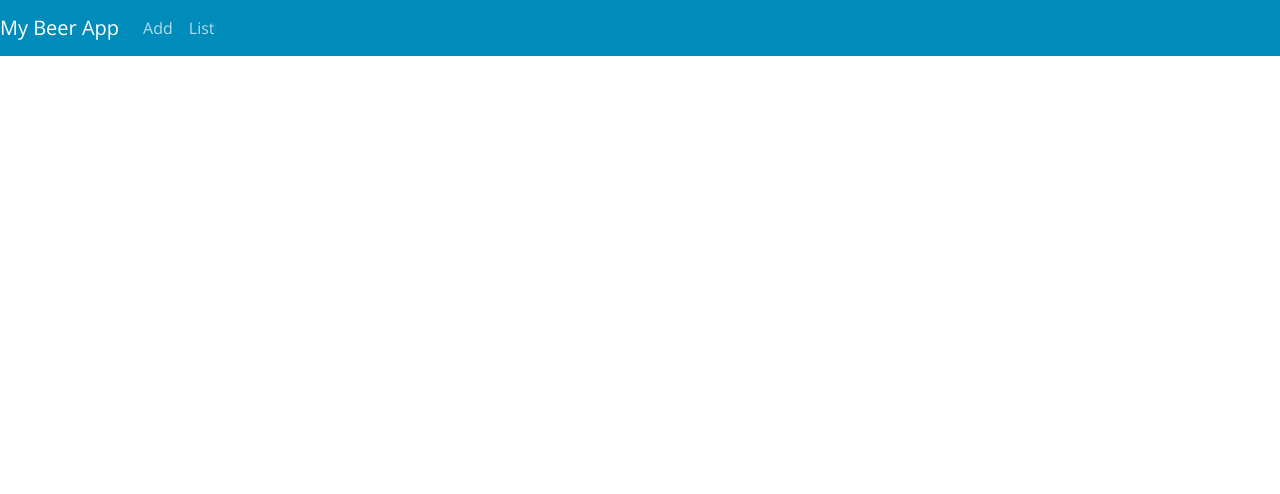
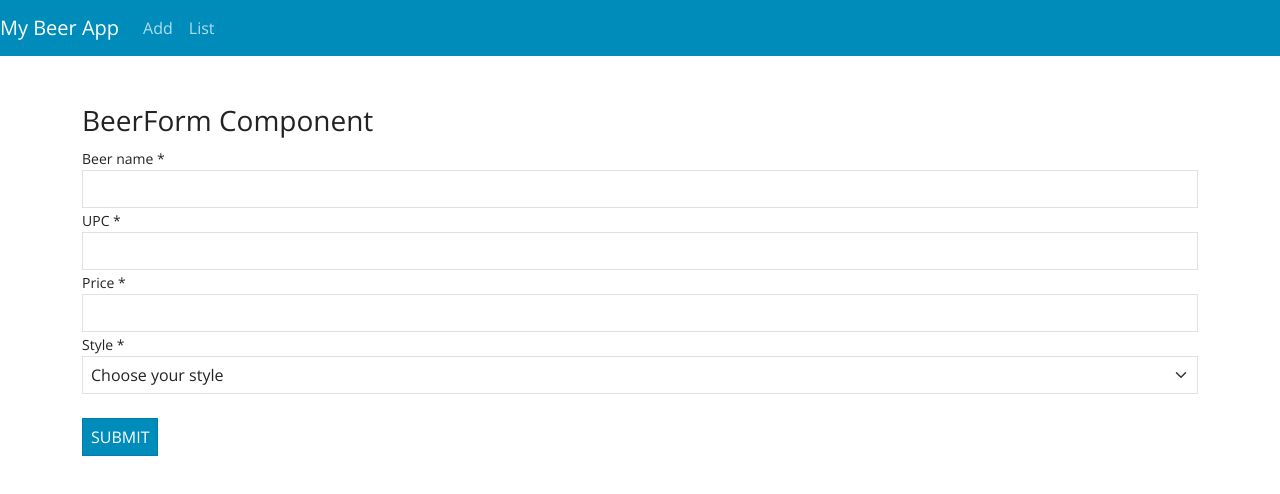
Before and after one commit to DevPan29/try-starter-app, an Angular app: page /edit/1 in a window 1280 px wide. Before the commit this address led to /. Shown: the top 494 px of the page. Built offline with nearby package versions, Linux system fonts and the light colour scheme.

Commit message:
added edit route

```diff
--- a/src/app/app-routing.module.ts
+++ b/src/app/app-routing.module.ts
@@ -8,6 +8,7 @@ const routes: Routes = [
   { path: '', redirectTo:'list', pathMatch: 'full'},
   { path: 'list', component: BeerListComponent},
   { path: 'add', component: BeerFormComponent},
+  { path: 'edit/:id', component: BeerFormComponent},
 ];
 
 @NgModule({
--- a/src/app/beer.service.ts
+++ b/src/app/beer.service.ts
@@ -9,6 +9,15 @@ export class BeerService {
   beers: Beer[] = beersData;
 
   constructor() { }
+
+  generateId() {
+    const maxId = Math.max(...this.beers.map((beer) => beer.id))
+    return maxId + 1;
+  }
+
+  addBeer(beerToAdd: Beer) {
+    this.beers.unshift(beerToAdd)
+  }
 
   deleteBeer(beerToDelete: Beer) {
     this.beers = this.beers.filter((beer) => beer.id != beerToDelete.id )
--- a/src/app/components/beer-form/beer-form.component.html
+++ b/src/app/components/beer-form/beer-form.component.html
@@ -2,7 +2,7 @@
 <form  #f="ngForm" (ngSubmit)="submitForm(f)">
 
   <div>
-    <label for="name">Beer name*</label>
+    <label for="name">Beer name *</label>
     <input
       class="form-control"
       type="text"
@@ -14,8 +14,53 @@
         Campo obbligatorio.
       </div>
   </div>
+
+  <div>
+    <label for="name">UPC *</label>
+    <input
+      class="form-control"
+      type="text"
+      name="upc"
+      ngModel
+      required
+      >
+      <div *ngIf="(f.controls.upc?.touched || f.submitted) && f.controls.upc?.errors?.required">
+        Campo obbligatorio.
+      </div>
+  </div>
+
+  <div>
+    <label for="name">Price *</label>
+    <input
+      class="form-control"
+      type="number"
+      name="price"
+      ngModel
+      required
+      >
+      <div *ngIf="(f.controls.price?.touched || f.submitted) && f.controls.price?.errors?.required">
+        Campo obbligatorio.
+      </div>
+  </div>
+
+  <div>
+    <label for="beerStyle">Style *</label>
+    <select
+      name="beerStyle"
+      class="form-select"
+      ngModel
+      required
+      >
+      <option value="" disabled selected>Choose your style</option>
+      <option *ngFor="let beerStyle of beerStyles" [ngValue]="beerStyle">{{beerStyle}}</option>
+    </select>
+    <div *ngIf="(f.controls.beerStyle?.touched || f.submitted) && f.controls.beerStyle?.errors?.required">
+      Campo obbligatorio.
+    </div>
+  </div>
   <button
     class="btn btn-primary"
     type="submit"
-    style="margin-top:24px;">SUBMIT</button>
+    style="margin-top:24px;"
+    >SUBMIT</button>
 </form>
--- a/src/app/components/beer-form/beer-form.component.ts
+++ b/src/app/components/beer-form/beer-form.component.ts
@@ -1,6 +1,9 @@
+import { Beer, allBeerTypes } from '../../models/beer.model';
 import { Component, OnInit } from '@angular/core';
 
+import { BeerService } from '../../beer.service';
 import { NgForm } from '@angular/forms';
+import { Router } from '@angular/router';
 
 @Component({
   selector: 'app-beer-form',
@@ -9,7 +12,9 @@ import { NgForm } from '@angular/forms';
 })
 export class BeerFormComponent implements OnInit {
 
-  constructor() { }
+  beerStyles = allBeerTypes;
+
+  constructor(private beerService: BeerService, private router: Router ) { }
 
   ngOnInit(): void {
   }
@@ -19,6 +24,24 @@ export class BeerFormComponent implements OnInit {
     Object.keys(form.controls).forEach((controlKey) => form.controls[controlKey].markAsTouched());
     if (form.valid) {
       console.log(`Form values: ${JSON.stringify(form.value)}`)
+
+      const beerFromForm = form.value;
+      const beerToAdd: Beer = {
+        id: this.beerService.generateId(),
+        beerName: beerFromForm.beerName,
+        beerStyle: beerFromForm.beerStyle,
+        upc: beerFromForm.upc,
+        price: beerFromForm.price,
+        createdDate: new Date(),
+        lastModifiedDate: new Date()
+      }
+
+      console.log(beerToAdd);
+
+      this.beerService.addBeer(beerToAdd)
+      this.router.navigate(['/list'])
+
+
     } else {
       window.alert(`Form has error.`)
     }
--- a/src/app/components/beer-list/beer-list.component.html
+++ b/src/app/components/beer-list/beer-list.component.html
@@ -7,6 +7,7 @@
       [beer]="beerBottle"
       (notifyMe)="onNotificationReceived($event)"
       (deleteBeer)="onDeleteBeer($event)"
+      (editBeer)="onEditBeer($event)"
       >
 
     </app-beer>
--- a/src/app/components/beer-list/beer-list.component.ts
+++ b/src/app/components/beer-list/beer-list.component.ts
@@ -2,6 +2,7 @@ import { Component, OnInit } from '@angular/core';
 
 import { Beer } from 'src/app/models/beer.model';
 import { BeerService } from 'src/app/beer.service';
+import { Router } from '@angular/router';
 
 @Component({
   selector: 'app-beer-list',
@@ -12,7 +13,7 @@ export class BeerListComponent implements OnInit {
 
   // beerService: BeerService;
 
-  constructor(public beerService: BeerService) {
+  constructor(public beerService: BeerService, private router: Router) {
     // this.beerService = new BeerService();
   }
 
@@ -28,4 +29,9 @@ export class BeerListComponent implements OnInit {
     this.beerService.deleteBeer(beer)
   }
 
+  onEditBeer(beer: Beer) {
+    console.log(`Beer to edit ${JSON.stringify(beer)}`)
+    this.router.navigate(['/edit', beer.id.toString()])
+  }
+
 }
--- a/src/app/components/beer/beer.component.html
+++ b/src/app/components/beer/beer.component.html
@@ -8,6 +8,7 @@
   <p>Last modified date: {{beer.lastModifiedDate}}</p>
 
   <button class="btn btn-primary" (click)="onNotifyMe()">NotifyMe</button>
+  <button class="btn btn-success" (click)="onEditBeer()" >Edit</button>
   <button class="btn btn-danger" (click)="onDeleteBeer()" >Delete</button>
 
 </div>
--- a/src/app/components/beer/beer.component.ts
+++ b/src/app/components/beer/beer.component.ts
@@ -13,6 +13,7 @@ export class BeerComponent implements OnInit {
   @Input() beer: Beer;
   @Output() notifyMe: EventEmitter<Beer> = new EventEmitter<Beer>();
   @Output() deleteBeer: EventEmitter<Beer> = new EventEmitter<Beer>();
+  @Output() editBeer: EventEmitter<Beer> = new EventEmitter<Beer>();
 
   constructor() { }
 
@@ -27,4 +28,8 @@ export class BeerComponent implements OnInit {
     this.deleteBeer.emit(this.beer)
   }
 
+  onEditBeer() {
+    this.editBeer.emit(this.beer)
+  }
+
 }
```
